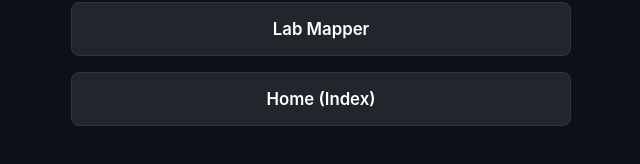
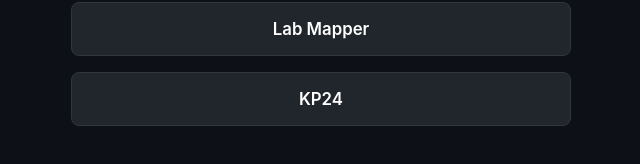
Before and after one commit to MrDubuc/KP24, a plain HTML site: page index.html in a window 1280 px wide. Shown: the part 456-620 px from the top of the page, without its empty margins (319-959 px from the left). Drawn offline with Linux system fonts and the light colour scheme.

Commit message:
Update navigation links and title in index.html

```diff
--- a/index.html
+++ b/index.html
@@ -81,7 +81,7 @@
             <a href="announcements.html" class="hub-btn">Announcements</a>
             <a href="calendar.html" class="hub-btn">Calendar</a>
             <a href="Lab Mapper_Web.html" class="hub-btn">Lab Mapper</a>
-            <a href="index.html" class="hub-btn">Home (Index)</a>
+            <a href="index.html" class="hub-btn">KP24</a>
         </div>
     </div>
 
```
